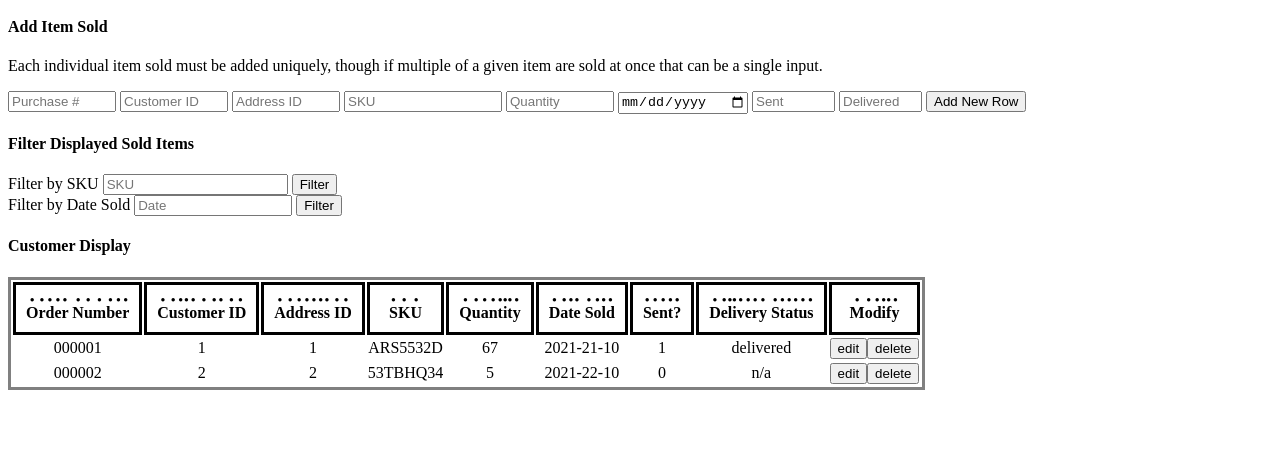
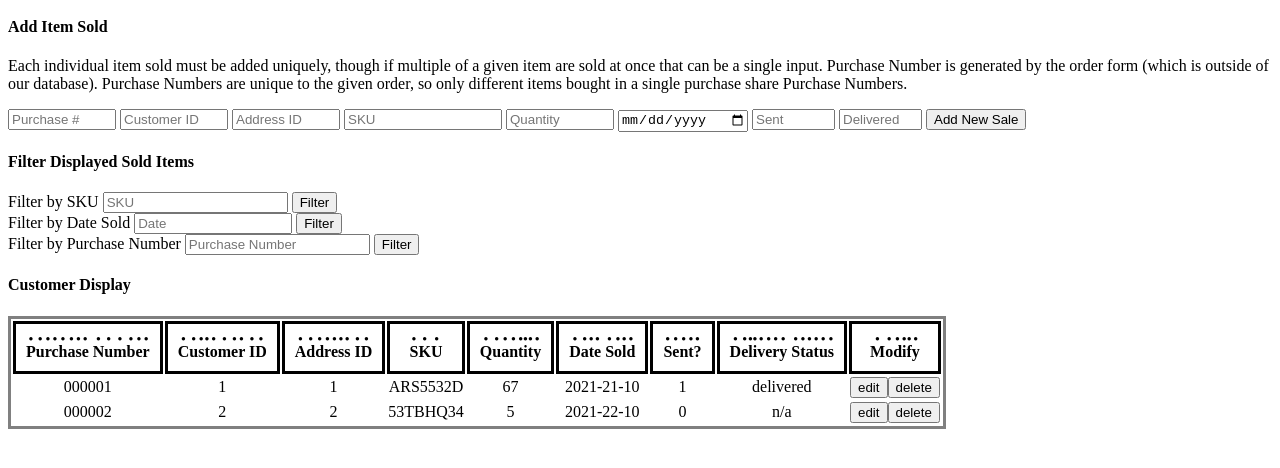
Before and after one commit to towles-osu/DatabaseProjectHobbyShop, a plain HTML site: page solditems.html in a window 1280 px wide. Shown: the part 50-518 px from the top of the page. Drawn offline with Linux system fonts and the light colour scheme.

Commit message:
minor changes to solditems

```diff
--- a/solditems.html
+++ b/solditems.html
@@ -9,7 +9,8 @@
     <h2>Sold Items Page</h2>
     <h4>Add Item Sold</h4>
     <p>
-        Each individual item sold must be added uniquely, though if multiple of a given item are sold at once that can be a single input.
+        Each individual item sold must be added uniquely, though if multiple of a given item are sold at once that can be a single input.  Purchase Number is generated by the order form
+        (which is outside of our database).  Purchase Numbers are unique to the given order, so only different items bought in a single purchase share Purchase Numbers.
     </p>
     <div id="inputArea">
         <form id="inputItem">
@@ -21,7 +22,7 @@
             <input id="newDateSold" type="date" style="width: 125px" maxlength='20' placeholder="Date Sold" />
             <input id="newItemSent" type="number" style="width: 75px" maxlength='1' placeholder="Sent" />
             <input id="newItemDelivered" type="text" style="width: 75px" maxlength='5' placeholder="Delivered" />
-            <input id="addItem" type="button" value="Add New Row" />
+            <input id="addItem" type="button" value="Add New Sale" />
         </form>
     </div>
 
@@ -39,6 +40,12 @@
                 <input type="text" id="dateSearch" style="width: 150px" maxlength='30' placeholder="Date" />
                 <input type="button" id="addressFilt" value="Filter" />
             </label>
+            <br />
+            <label>
+                Filter by Purchase Number
+                <input id="filterPurchaseNum" type="text" placeholder="Purchase Number" />
+                <input type="button" id="purchaseNumSearch" value="Filter" />
+            </label>
 
         </form>
     </div>
@@ -48,7 +55,7 @@
         <table id="displayTable">
             <thead>
                 <tr>
-                    <td>Order Number</td>
+                    <td>Purchase Number</td>
                     <td>Customer ID</td>
                     <td>Address ID</td>
                     <td>SKU</td>
```
